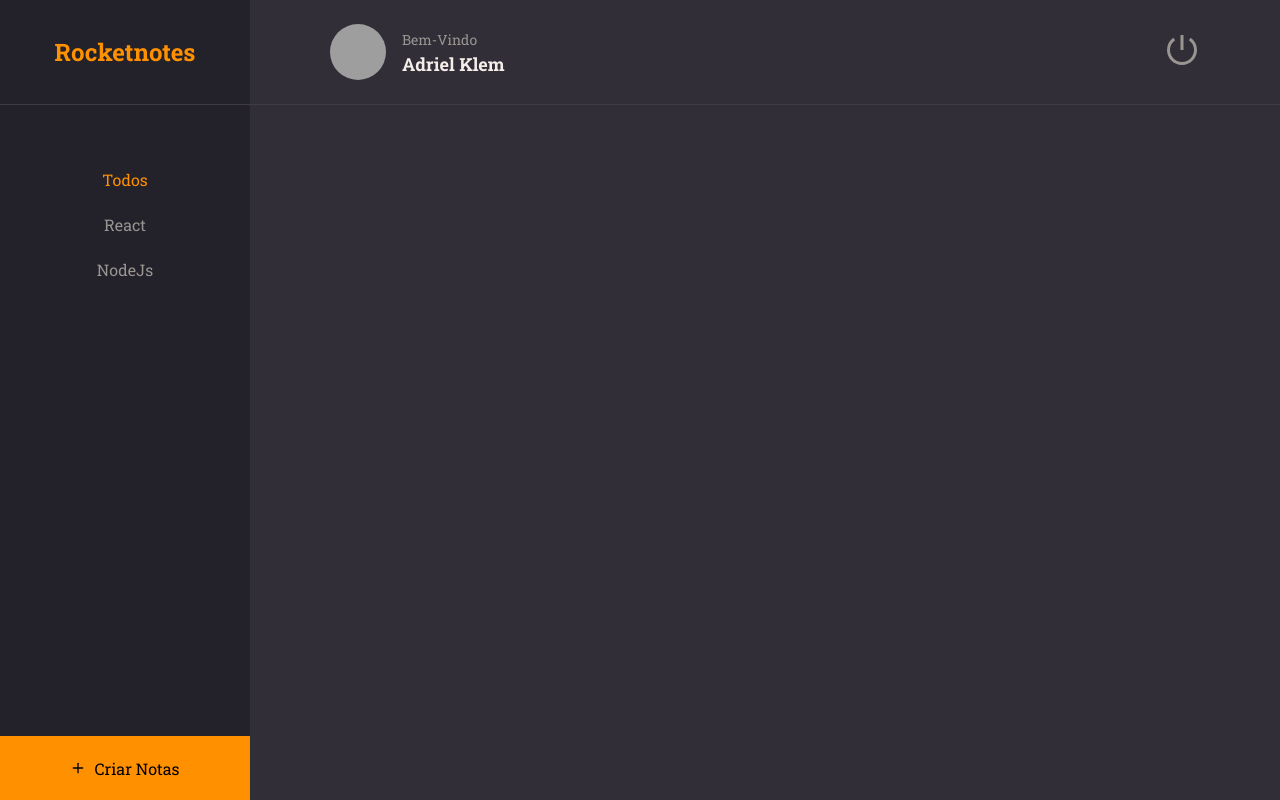
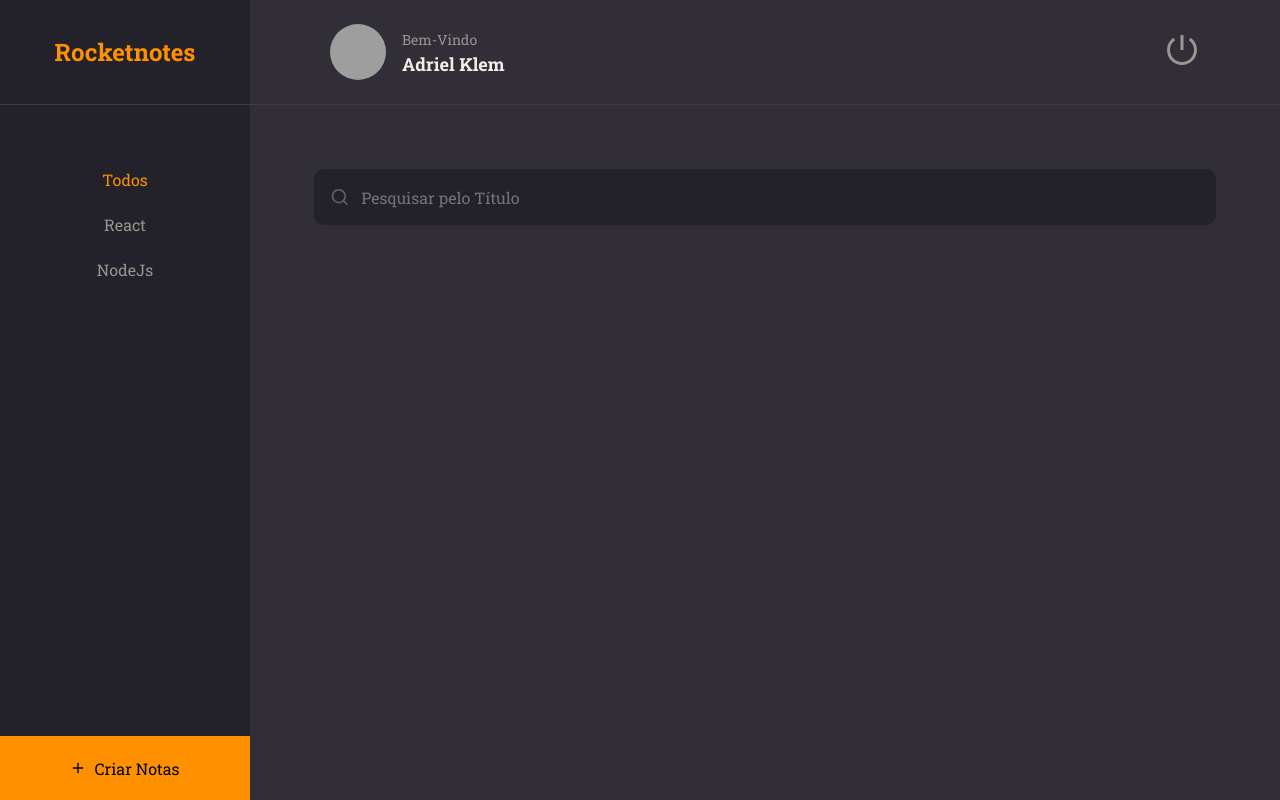
Before and after one commit to AdrielKlem/RocketNotes, a React (Vite) app: page / in a window 1280 px wide. Built offline with nearby package versions, Linux system fonts and the light colour scheme; grey boxes are pictures that could not be loaded.

Commit message:
add Input styled

```diff
--- /dev/null
+++ b/src/components/Input/index.jsx
@@ -0,0 +1,10 @@
+import { Container } from "./styles"
+
+export function Input({icon: Icon, ...rest}) {
+    return (
+        <Container>
+            {Icon && <Icon size={20} />}
+            <input {...rest} />
+        </Container>
+    )
+}
--- /dev/null
+++ b/src/components/Input/styles.js
@@ -0,0 +1,33 @@
+import styled from 'styled-components'
+
+export const Container = styled.div`
+    width: 100%;
+    display: flex;
+    align-items: center;
+
+    background-color: ${({ theme }) => theme.COLORS.BACKGROUND_900};
+    color: ${({ theme }) => theme.COLORS.GRAY_300};
+
+    margin-bottom: 8px;
+    border-radius: 10px;
+
+    > input {
+        height: 56px;
+        width: 100%;
+
+        padding: 12px;
+
+        color: ${({ theme }) => theme.COLORS.WHITE};
+        background: transparent;
+        border: 0;
+
+        &:placeholder {
+            color: ${({ theme }) => theme.COLORS.GRAY_300};
+        }
+
+    }
+
+    > svg {
+        margin-left: 16px;
+    }
+`
--- a/src/pages/Home/index.jsx
+++ b/src/pages/Home/index.jsx
@@ -1,7 +1,8 @@
-import { FiPlus } from 'react-icons/fi'
+import { FiPlus, FiSearch } from 'react-icons/fi'
 import { Container, Brand, Menu, Search, Content, NewNote } from "./styles";
 
 import { Header } from "../../components/Header"
+import { Input } from "../../components/Input"
 import  { ButtonText } from "../../components/ButtonText"
 
 export function Home() {
@@ -26,7 +27,7 @@
             </Menu>
 
             <Search>
-
+                <Input icon={FiSearch} placeholder="Pesquisar pelo Título"/>
             </Search>
 
             <Content>
--- a/src/pages/Home/styles.js
+++ b/src/pages/Home/styles.js
@@ -44,6 +44,7 @@
 `
 export const Search = styled.div`
     grid-area: search;
+    padding: 64px 64px 0;
 
 `
 export const Content = styled.div`
```
